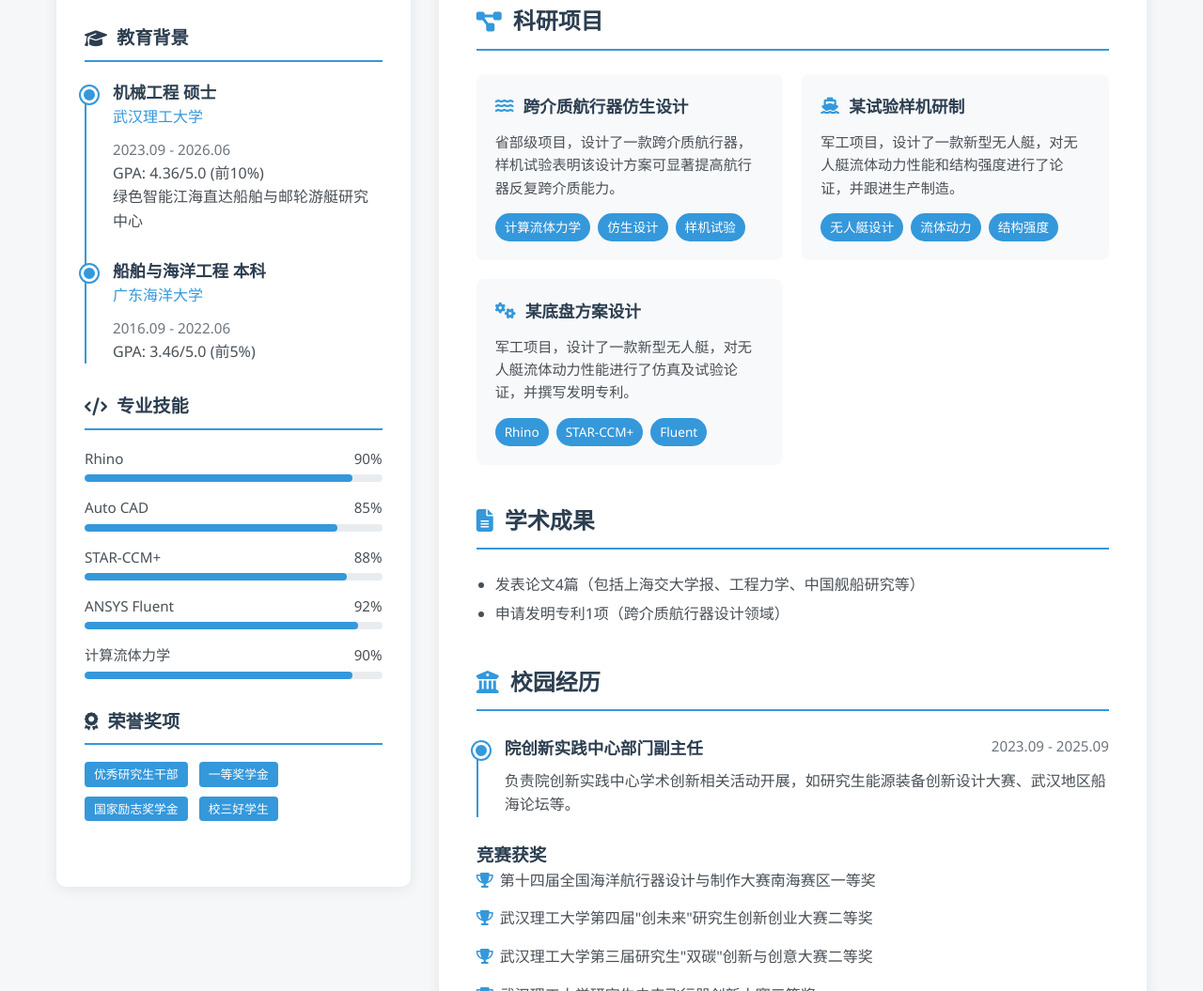
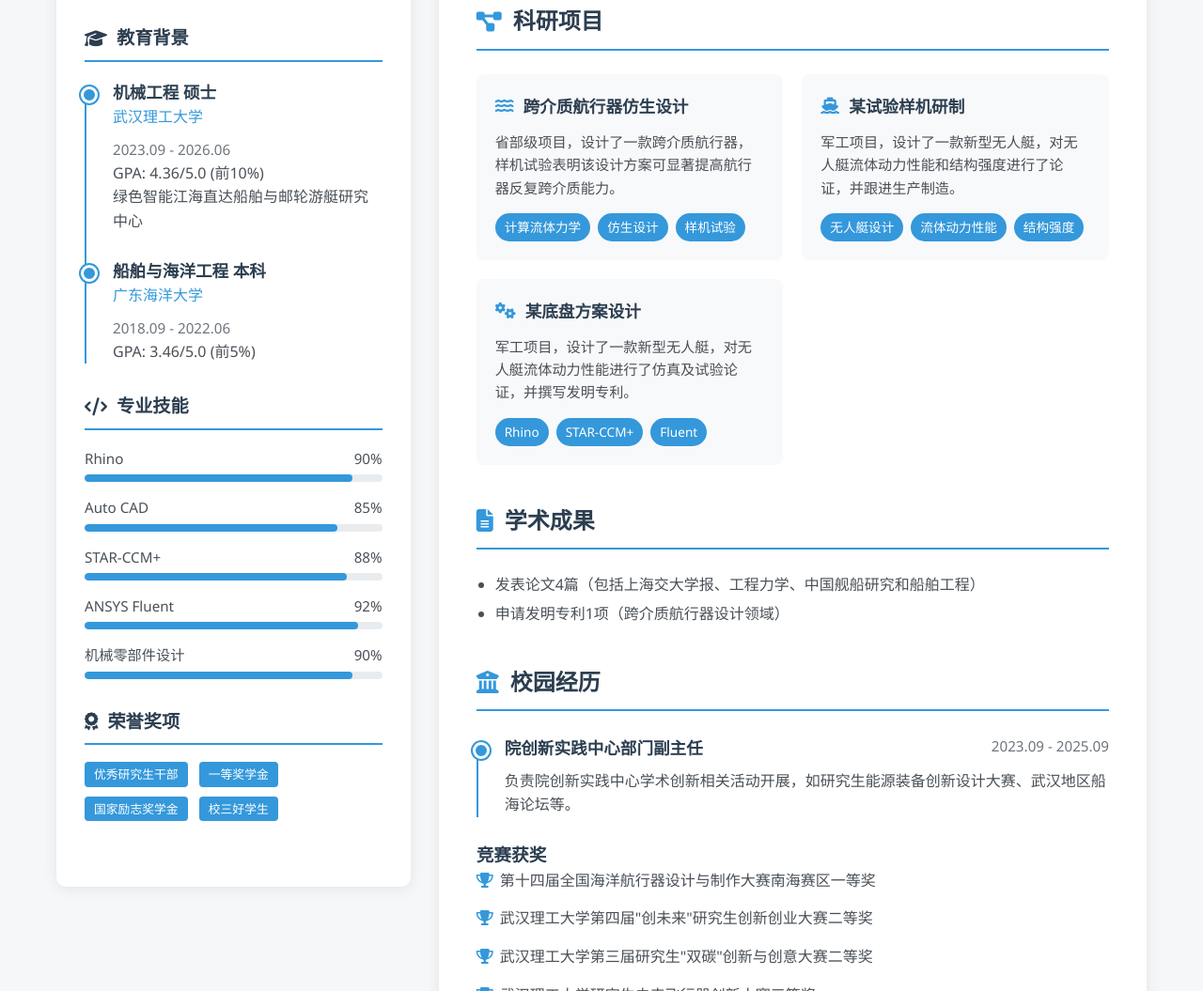
Before and after one commit to zhiyong1215/zzy, a plain HTML site: page index.html in a window 1280 px wide. Shown: the part 647-1702 px from the top of the page at 94% size. Drawn offline with Linux system fonts and the light colour scheme.

Commit message:
Update index.html

```diff
--- a/index.html
+++ b/index.html
@@ -441,7 +441,7 @@
                         <div class="timeline-item">
                             <div class="timeline-title">船舶与海洋工程 本科</div>
                             <div class="timeline-subtitle">广东海洋大学</div>
-                            <div class="timeline-date">2016.09 - 2022.06</div>
+                            <div class="timeline-date">2018.09 - 2022.06</div>
                             <div class="timeline-content">
                                 GPA: 3.46/5.0 (前5%)
                             </div>
@@ -490,7 +490,7 @@
                         </li>
                         <li>
                             <div class="skill-name">
-                                <span>计算流体力学</span>
+                                <span>机械零部件设计</span>
                                 <span>90%</span>
                             </div>
                             <div class="skill-level">
@@ -514,8 +514,8 @@
                 <!-- About Section -->
                 <section class="section">
                     <h2 class="section-title"><i class="fas fa-user"></i> 个人简介</h2>
-                    <p>武汉理工大学机械工程专业硕士研究生，研究方向为计算流体力学和跨介质航行器。具备扎实的学术基础和较强的科研能力，硕士期间参与多项课题项目，发表4篇学术论文（包括上海交大学报、工程力学等），申请发明专利1项。</p>
-                    <p>熟练掌握Rhino、Auto CAD、STAR-CCM+、Fluent等专业软件，期待将学术积累与实践经验相结合，为贵公司创造价值。</p>
+                    <p>		武汉理工大学机械工程专业硕士研究生，研究方向为计算流体力学和跨介质航行器设计。具备扎实的学术基础和较强的科研能力，硕士期间参与多项课题项目，发表4篇学术论文（包括上海交大学报、工程力学等），申请发明专利1项。</p>
+					<p>	熟练掌握Rhino、Auto CAD、STAR-CCM+、Fluent等专业软件，期待将学术积累与实践经验相结合，为贵公司创造价值。</p>
                 </section>
 
                 <!-- Experience Section -->
@@ -564,7 +564,7 @@
                             </div>
                             <div class="project-skills">
                                 <span class="skill-tag">无人艇设计</span>
-                                <span class="skill-tag">流体动力</span>
+                                <span class="skill-tag">流体动力性能</span>
                                 <span class="skill-tag">结构强度</span>
                             </div>
                         </div>
@@ -588,7 +588,7 @@
                     <h2 class="section-title"><i class="fas fa-file-alt"></i> 学术成果</h2>
                     <div class="timeline-content">
                         <ul>
-                            <li>发表论文4篇（包括上海交大学报、工程力学、中国舰船研究等）</li>
+                            <li>发表论文4篇（包括上海交大学报、工程力学、中国舰船研究和船舶工程）</li>
                             <li>申请发明专利1项（跨介质航行器设计领域）</li>
                         </ul>
                     </div>
```
